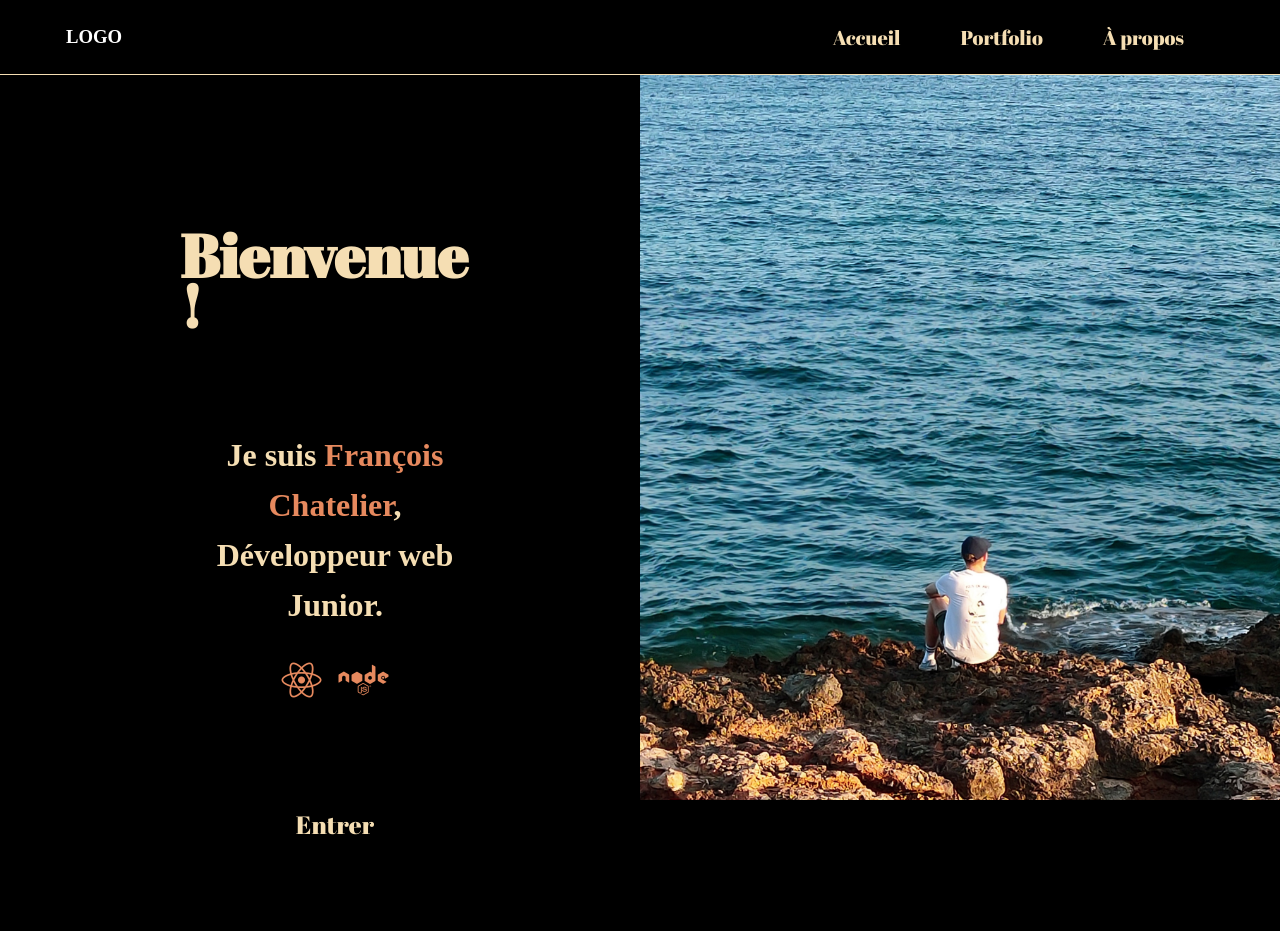
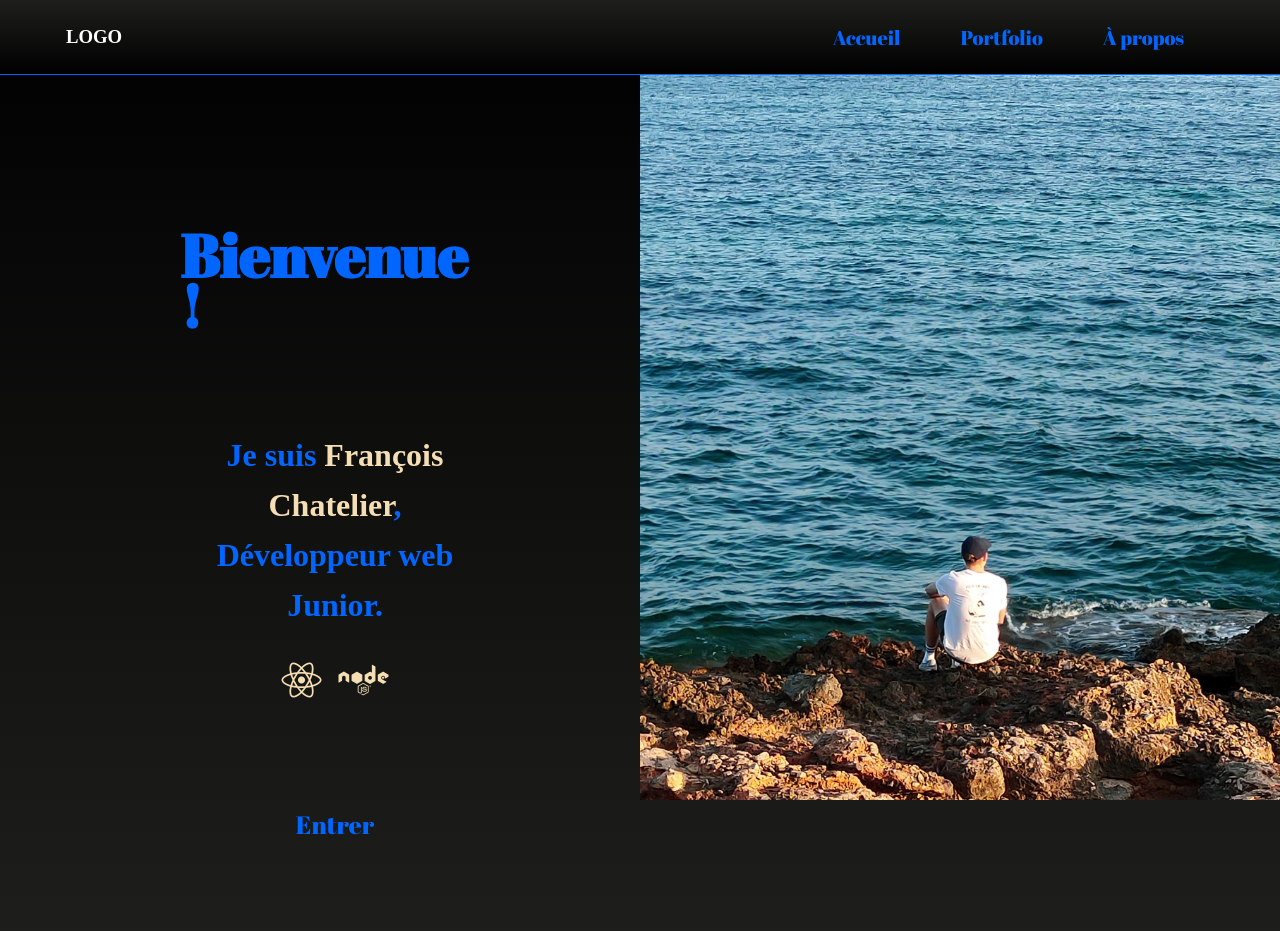
Before and after one commit to Francois-Chatelier/portfolio_francois, a React (Create React App) app: page / in a window 1280 px wide. Shown: the top 931 px of the page. Built offline with nearby package versions, Linux system fonts and the light colour scheme.

Commit message:
taillage de l'image sur l'écran desktop + liens reseaux sociaux

```diff
--- a/public/fond.css
+++ b/public/fond.css
@@ -1,3 +1,3 @@
 body {
-  background-color: rgb(0, 0, 0);
+  background-image: linear-gradient(0deg, #1e1e1c 1%, #000000 100%);
 }
--- a/src/components/accueil/accueilPage.css
+++ b/src/components/accueil/accueilPage.css
@@ -1,5 +1,5 @@
 .grid-intro {
-  color: wheat;
+  color: rgb(0, 102, 255);
   display: flex;
   justify-content: center;
   align-items: center;
@@ -14,12 +14,12 @@
 }
 
 .name {
-  color: rgb(230, 137, 94);
+  color: wheat;
 }
 
 .intro {
   font-family: 'Abril Fatface', cursive;
-  color: wheat;
+  color: rgb(0, 102, 255);
   font-size: 60px;
   position: relative;
   padding-bottom: 100px;
@@ -54,12 +54,12 @@ p {
 .fa-react,
 .fa-node {
   font-size: 40px;
-  color: rgb(230, 137, 94);
+  color: wheat;
 }
 
 .fa-react:hover,
 .fa-node:hover {
-  color: rgb(230, 137, 94);
+  color: rgb(211, 157, 56);
   transform: rotate(360deg);
   transition: 0.5s ease;
 }
@@ -70,7 +70,6 @@ p {
   padding-top: 100px;
 }
 .entrer:hover {
-  color: rgb(230, 137, 94);
   transform: scale(1) translate(5px);
   text-decoration: underline 1px;
   transition: 0.5s ease-in-out;
@@ -79,16 +78,14 @@ p {
 .btn {
   font-family: 'Abril Fatface', cursive;
   text-decoration: none;
-  color: wheat;
+  color: rgb(0, 102, 255);
   font-size: 25px;
   margin: 0 10px;
   cursor: pointer;
 }
 
 .btn:hover {
-  color: rgb(230, 137, 94);
-  transform: scale(1) translate(5px);
-  text-decoration: underline 1px;
+  color: wheat;
 }
 
 /***** Reseaux *****/
@@ -105,12 +102,12 @@ p {
 .fa-linkedin-in,
 .fa-facebook-f {
   font-size: 18px;
-  color: wheat;
+  color: rgb(0, 102, 255);
 }
 
 .fa-linkedin-in:hover,
 .fa-facebook-f:hover {
-  color: rgb(230, 137, 94);
+  color: wheat;
   transform: rotate(360deg);
   transition: 0.5s ease;
 }
@@ -118,12 +115,12 @@ p {
 .fa-github,
 .fa-instagram {
   font-size: 18px;
-  color: rgb(230, 137, 94);
+  color: wheat;
 }
 
 .fa-github:hover,
 .fa-instagram:hover {
-  color: wheat;
+  color: rgb(0, 102, 255);
   transform: rotate(-360deg);
   transition: 0.5s ease;
 }
@@ -172,6 +169,6 @@ p {
   .fa-linkedin-in,
   .fa-facebook-f {
     font-size: 18px;
-    color: wheat;
+    color: rgb(0, 102, 255);
   }
 }
--- a/src/components/navbar/navBar.css
+++ b/src/components/navbar/navBar.css
@@ -10,8 +10,8 @@
   align-items: center;
   height: 75px;
   width: 100%;
-  background: black;
-  border-bottom: solid wheat 1px;
+  background-image: linear-gradient(180deg, #1e1e1c 1%, #000000 100%);
+  border-bottom: solid 1px rgb(0, 102, 255);
   position: fixed;
   z-index: 1;
 }
@@ -28,7 +28,7 @@
 .apropos {
   font-family: 'Abril Fatface', cursive;
   text-decoration: none;
-  color: wheat;
+  color: rgb(0, 102, 255);
   font-size: 20px;
   padding: 10px 20px;
   margin: 0 10px;
@@ -38,7 +38,7 @@
 .accueil:hover,
 .portfolio:hover,
 .apropos:hover {
-  color: rgb(230, 137, 94);
+  color: wheat;
   transform: scale(1) translate(5px);
   transition: 0.5s all ease-in-out;
 }
@@ -57,6 +57,9 @@
     position: absolute;
     top: 15px;
     left: 35px;
+  }
+  .navbar {
+    border-bottom: solid 1px rgb(0, 102, 255);
   }
 
   .nav-links {
```
